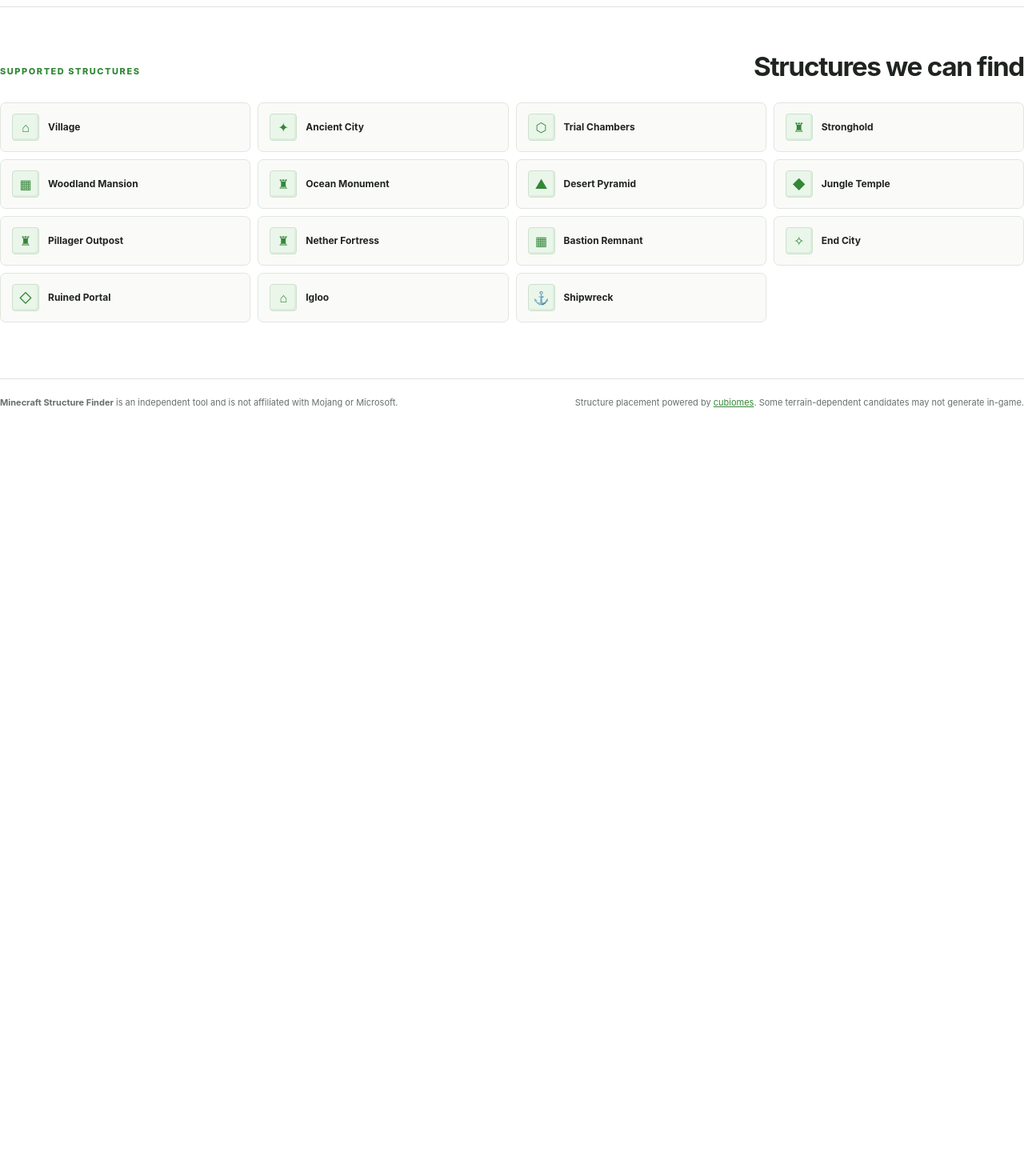
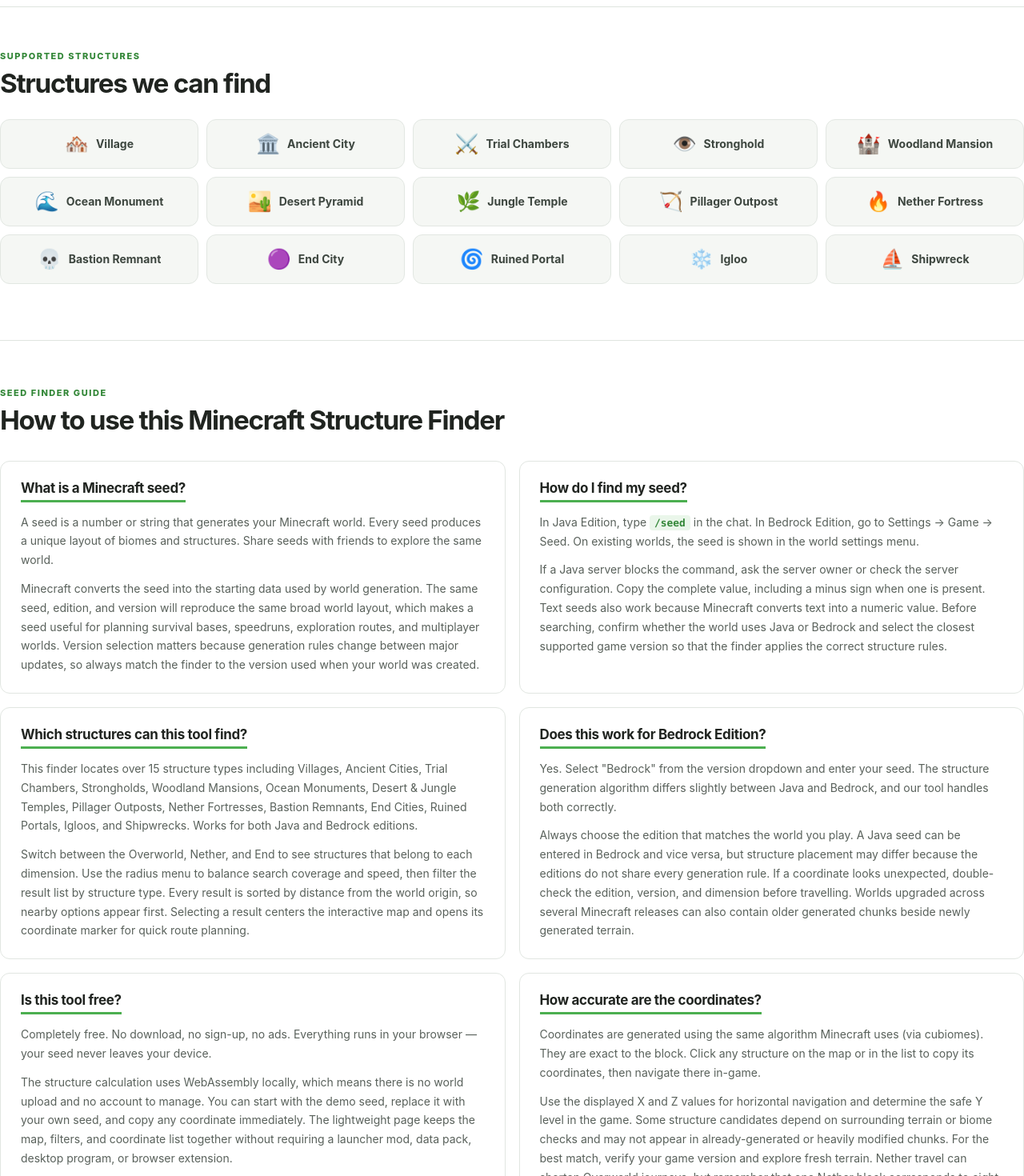
Before and after one commit to athena886/minecraftstructurefinder.com, a Next.js app: page / in a window 1280 px wide. Shown: the part 1300-2770 px from the top of the page at 80% size. Before the commit the page ends 1846 px from the top, so only its background shows below. Built offline with nearby package versions, Linux system fonts and the light colour scheme.

Commit message:
Complete P1 content and visual optimization

```diff
--- a/app/globals.css
+++ b/app/globals.css
@@ -25,7 +25,7 @@ a { color: inherit; }
 
 .intro { max-width: 1480px; margin: auto; padding: 46px 28px 34px; display: grid; grid-template-columns: minmax(280px, .72fr) minmax(680px, 1.28fr); gap: 46px; align-items: end; }
 .eyebrow, .toolbar-kicker { color: var(--green-dark); font-size: 11px; font-weight: 800; text-transform: uppercase; letter-spacing: .14em; margin: 0 0 10px; }
-h1 { font-size: clamp(36px, 4vw, 58px); letter-spacing: -.055em; line-height: .98; margin: 0; max-width: 620px; }
+h1 { font-family: "Minecraftia", "Pixelify Sans", "Press Start 2P", Inter, system-ui, sans-serif; font-size: clamp(36px, 4vw, 58px); letter-spacing: -.055em; line-height: .98; margin: 0; max-width: 620px; }
 .lede { font-size: 17px; color: var(--muted); line-height: 1.55; margin: 18px 0 0; max-width: 590px; }
 
 .search-panel { display: grid; grid-template-columns: minmax(230px, 1.4fr) minmax(150px, .75fr) minmax(292px, 1.12fr) auto; gap: 10px; align-items: end; padding: 14px; border: 1px solid var(--line); background: #fff; border-radius: 14px; box-shadow: var(--shadow); }
@@ -37,8 +37,9 @@ input[type="text"]:focus, select:focus { border-color: var(--green); box-shadow:
 .segmented input { position: absolute; opacity: 0; pointer-events: none; }
 .segmented label span { height: 38px; margin: 0; display: grid; place-items: center; border-radius: 6px; color: #5f6761; font-size: 12px; font-weight: 700; text-transform: none; letter-spacing: 0; }
 .segmented input:checked + span { color: var(--green-dark); background: #fff; box-shadow: 0 1px 5px rgba(32,45,33,.1); }
-#search-button { height: 48px; border: 0; border-radius: 9px; background: var(--green); color: #fff; padding: 0 18px; font-weight: 780; white-space: nowrap; display: flex; align-items: center; gap: 8px; justify-content: center; transition: background .15s, transform .15s; }
+#search-button { height: 48px; border: 0; border-radius: 9px; background: var(--green); color: #fff; padding: 0 18px; font-weight: 780; white-space: nowrap; display: flex; align-items: center; gap: 8px; justify-content: center; transition: background .15s, transform .15s ease, box-shadow .15s ease; }
 #search-button:hover { background: var(--green-dark); }
+.btn-primary:hover { transform: scale(1.03); box-shadow: 0 4px 16px rgba(76, 175, 80, .35); }
 #search-button:active { transform: translateY(1px); }
 #search-button:disabled { opacity: .65; cursor: wait; }
 .button-icon { font-size: 20px; }
@@ -94,14 +95,19 @@ input[type="text"]:focus, select:focus { border-color: var(--green); box-shadow:
 .structure-icon { width: 32px; height: 32px; border-radius: 8px; display: grid; place-items: center; color: #fff; font-size: 16px; }
 .result-meta { min-width: 0; }
 .result-meta strong { display: block; font-size: 13px; white-space: nowrap; text-overflow: ellipsis; overflow: hidden; }
+.structure-description { display: block; margin-top: 2px; color: var(--muted); font-size: 11px; line-height: 1.35; white-space: nowrap; text-overflow: ellipsis; overflow: hidden; }
 .coordinate { color: #4c554e; font: 700 12px/1.3 ui-monospace, SFMono-Regular, Menlo, monospace; margin-top: 3px; }
 .distance { display: block; color: var(--muted); font-size: 10px; margin-top: 2px; }
 .copy-button { border: 1px solid #d6ddd6; border-radius: 7px; background: #fff; color: #566058; padding: 7px; font-size: 11px; font-weight: 700; }
 .copy-button:hover { border-color: var(--green); color: var(--green-dark); }
+.related-tools { padding: 14px 13px 16px; display: flex; align-items: center; justify-content: center; flex-wrap: wrap; gap: 6px; border-top: 1px solid var(--line); background: #fafbf9; color: var(--muted); font-size: 12px; }
+.related-tools a { color: var(--green-dark); font-weight: 700; text-decoration: none; }
+.related-tools a:hover { text-decoration: underline; }
+.related-tools > span:nth-of-type(n+2) { color: var(--line); }
 
 .leaflet-control-attribution { display: none; }
 .leaflet-control-zoom { border: 1px solid #d4dad4 !important; border-radius: 4px !important; box-shadow: 0 5px 16px rgba(30,50,30,.1) !important; }
-.leaflet-control-zoom a { color: #3a493c !important; border-color: #e3e7e3 !important; }
+.leaflet-control-zoom a { color: #3a493c !important; border-color: #e3e7e3 !important; border-radius: 4px !important; }
 .leaflet-control-zoom a:first-child { border-radius: 3px 3px 0 0 !important; }
 .leaflet-control-zoom a:last-child { border-radius: 0 0 3px 3px !important; }
 .leaflet-popup-content-wrapper { border-radius: 10px !important; box-shadow: 0 12px 30px rgba(35,50,35,.18) !important; }
@@ -115,14 +121,22 @@ input[type="text"]:focus, select:focus { border-color: var(--green); box-shadow:
 .how-it-works li > span { flex: 0 0 32px; width: 32px; height: 32px; border: 2px solid #76bd79; border-radius: 3px; display: grid; place-items: center; background: var(--green); color: #fff; box-shadow: inset -3px -3px 0 rgba(28,102,33,.18), 3px 3px 0 #dcebdc; font-size: 12px; font-weight: 800; }
 .how-it-works li strong { font-size: 14px; }
 .how-it-works li p { color: var(--muted); font-size: 12px; line-height: 1.55; margin: 7px 0 0; }
-.structures-grid { max-width: 1424px; margin: 0 auto 70px; padding-top: 54px; border-top: 1px solid var(--line); }
-.structures-heading { display: flex; align-items: end; justify-content: space-between; margin-bottom: 25px; }
-.structures-heading .eyebrow { margin-bottom: 7px; }
-.structures-grid h2 { margin: 0; font-size: clamp(25px, 2.6vw, 36px); letter-spacing: -.04em; }
-.structures-grid .grid { display: grid; grid-template-columns: repeat(4, minmax(0, 1fr)); gap: 9px; }
-.structures-grid .grid > div { min-height: 62px; padding: 12px 14px; display: flex; align-items: center; gap: 11px; border: 1px solid #e0e6e0; border-radius: 7px; background: #fafbf9; }
-.structures-grid .grid span { width: 34px; height: 34px; flex: 0 0 34px; display: grid; place-items: center; border: 1px solid #cfe0cf; border-radius: 4px; background: var(--green-soft); color: var(--green-dark); box-shadow: inset -2px -2px 0 rgba(51,135,56,.08); font-size: 16px; }
-.structures-grid .grid strong { font-size: 12px; line-height: 1.25; }
+.structures-showcase, .faq-section { max-width: 1424px; margin: 0 auto; border-top: 1px solid var(--line); }
+.structures-showcase { padding: 54px 0 70px; }
+.structures-showcase h2, .faq-section h2 { margin: 0; font-size: clamp(25px, 2.6vw, 38px); letter-spacing: -.04em; }
+.structures-showcase .eyebrow, .faq-section .eyebrow { margin-bottom: 7px; }
+.structures-grid { margin-top: 25px; display: grid; grid-template-columns: repeat(5, minmax(0, 1fr)); gap: 10px; }
+.structure-card { min-height: 62px; padding: 12px 16px; display: flex; align-items: center; justify-content: center; gap: 9px; border: 1px solid #e2e7e2; border-radius: 12px; background: var(--soft); color: #3d463f; font-size: 14px; font-weight: 700; text-align: center; transition: transform .15s ease, box-shadow .15s ease; }
+.structure-card:hover { transform: translateY(-2px); box-shadow: 0 8px 20px rgba(33,49,35,.09); }
+.struct-icon { flex: 0 0 auto; font-size: 24px; line-height: 1; }
+.faq-section { padding: 58px 0 72px; }
+.faq-list { margin-top: 31px; display: grid; grid-template-columns: repeat(2, minmax(0, 1fr)); gap: 17px; }
+.faq-list article { padding: 23px 25px; border: 1px solid #e1e6e1; border-radius: 12px; background: #fff; }
+.faq-list article:last-child { grid-column: 1 / -1; }
+.faq-list h3 { width: fit-content; margin: 0 0 13px; padding-bottom: 5px; border-bottom: 3px solid var(--green); font-size: 17px; letter-spacing: -.02em; }
+.faq-list p { margin: 0; color: #59615b; font-size: 14px; line-height: 1.7; }
+.faq-list p + p { margin-top: 12px; }
+.faq-list code { padding: 2px 6px; border-radius: 4px; background: var(--green-soft); color: var(--green-dark); font-family: ui-monospace, SFMono-Regular, Menlo, monospace; font-size: .92em; font-weight: 700; }
 footer { max-width: 1424px; margin: auto; padding: 22px 0 36px; border-top: 1px solid var(--line); display: flex; justify-content: space-between; gap: 30px; color: var(--muted); font-size: 11px; }
 footer p { margin: 0; }
 footer a { color: var(--green-dark); }
@@ -134,8 +148,8 @@ footer a { color: var(--green-dark); }
   .map-panel { height: 620px; }
   .results-panel { min-height: 0; max-height: 580px; }
   .how-it-works { margin-left: 28px; margin-right: 28px; }
-  .structures-grid { margin-left: 28px; margin-right: 28px; }
-  .structures-grid .grid { grid-template-columns: repeat(3, minmax(0, 1fr)); }
+  .structures-showcase, .faq-section { margin-left: 28px; margin-right: 28px; }
+  .structures-grid { grid-template-columns: repeat(3, minmax(0, 1fr)); }
   footer { margin-left: 28px; margin-right: 28px; }
 }
 
@@ -161,9 +175,14 @@ footer a { color: var(--green-dark); }
   .results-panel { border-radius: 11px; max-height: 520px; }
   .how-it-works { margin: 58px 16px 0; padding: 40px 0; grid-template-columns: 1fr; gap: 30px; }
   .how-it-works ol { grid-template-columns: 1fr; gap: 22px; }
-  .structures-grid { margin: 0 16px 45px; padding-top: 38px; }
-  .structures-grid .grid { grid-template-columns: repeat(2, minmax(0, 1fr)); gap: 7px; }
-  .structures-grid .grid > div { min-height: 58px; padding: 10px; gap: 8px; }
-  .structures-grid .grid span { width: 30px; height: 30px; flex-basis: 30px; }
+  .structures-showcase, .faq-section { margin-left: 16px; margin-right: 16px; }
+  .structures-showcase { padding: 38px 0 45px; }
+  .structures-grid { grid-template-columns: repeat(2, minmax(0, 1fr)); gap: 7px; }
+  .structure-card { min-height: 58px; padding: 10px 8px; gap: 6px; font-size: 12px; }
+  .struct-icon { font-size: 21px; }
+  .faq-section { padding: 40px 0 50px; }
+  .faq-list { grid-template-columns: 1fr; gap: 11px; }
+  .faq-list article, .faq-list article:last-child { grid-column: auto; padding: 19px 17px; }
+  .faq-list p { font-size: 13px; }
   footer { margin: 0 16px; padding: 20px 0 30px; flex-direction: column; gap: 9px; }
 }
--- a/app/layout.tsx
+++ b/app/layout.tsx
@@ -5,7 +5,7 @@ export const metadata: Metadata = {
   metadataBase: new URL("https://minecraftstructurefinder.com"),
   title: "Minecraft Structure Finder - Find Any Structure by Seed",
   description:
-    "Free Minecraft Structure Finder. Enter any seed to instantly locate Villages, Ancient Cities, Trial Chambers, Strongholds and more. Works for Java and Bedrock. Like Chunkbase but focused on structures.",
+    "Free Minecraft Structure Finder. Enter any seed to find every village, stronghold, ancient city & more. Works for Java & Bedrock. No download.",
   alternates: { canonical: "/" },
   openGraph: {
     title: "Minecraft Structure Finder",
--- a/app/page.tsx
+++ b/app/page.tsx
@@ -3,7 +3,7 @@ import type { Metadata } from "next";
 export const metadata: Metadata = {
   title: "Minecraft Structure Finder - Find Any Structure by Seed",
   description:
-    "Free Minecraft Structure Finder. Enter any seed to instantly locate Villages, Ancient Cities, Trial Chambers, Strongholds and more. Works for Java and Bedrock. Like Chunkbase but focused on structures.",
+    "Free Minecraft Structure Finder. Enter any seed to find every village, stronghold, ancient city & more. Works for Java & Bedrock. No download.",
 };
 
 export default function Home() {
@@ -60,7 +60,7 @@ export default function Home() {
             </div>
           </div>
 
-          <button id="search-button" type="submit">
+          <button id="search-button" className="btn-primary" type="submit">
             <span className="button-icon" aria-hidden="true">⌖</span>
             <span>Find Structures</span>
           </button>
@@ -132,27 +132,78 @@ export default function Home() {
         </ol>
       </section>
 
-      <section className="structures-grid" aria-labelledby="structures-heading">
-        <div className="structures-heading">
+      <section className="structures-showcase" aria-labelledby="structures-heading">
+        <div className="container">
           <p className="eyebrow">Supported structures</p>
           <h2 id="structures-heading">Structures we can find</h2>
+          <div className="structures-grid">
+            <div className="structure-card"><span className="struct-icon" aria-hidden="true">🏘️</span><span>Village</span></div>
+            <div className="structure-card"><span className="struct-icon" aria-hidden="true">🏛️</span><span>Ancient City</span></div>
+            <div className="structure-card"><span className="struct-icon" aria-hidden="true">⚔️</span><span>Trial Chambers</span></div>
+            <div className="structure-card"><span className="struct-icon" aria-hidden="true">👁️</span><span>Stronghold</span></div>
+            <div className="structure-card"><span className="struct-icon" aria-hidden="true">🏰</span><span>Woodland Mansion</span></div>
+            <div className="structure-card"><span className="struct-icon" aria-hidden="true">🌊</span><span>Ocean Monument</span></div>
+            <div className="structure-card"><span className="struct-icon" aria-hidden="true">🏜️</span><span>Desert Pyramid</span></div>
+            <div className="structure-card"><span className="struct-icon" aria-hidden="true">🌿</span><span>Jungle Temple</span></div>
+            <div className="structure-card"><span className="struct-icon" aria-hidden="true">🏹</span><span>Pillager Outpost</span></div>
+            <div className="structure-card"><span className="struct-icon" aria-hidden="true">🔥</span><span>Nether Fortress</span></div>
+            <div className="structure-card"><span className="struct-icon" aria-hidden="true">💀</span><span>Bastion Remnant</span></div>
+            <div className="structure-card"><span className="struct-icon" aria-hidden="true">🟣</span><span>End City</span></div>
+            <div className="structure-card"><span className="struct-icon" aria-hidden="true">🌀</span><span>Ruined Portal</span></div>
+            <div className="structure-card"><span className="struct-icon" aria-hidden="true">❄️</span><span>Igloo</span></div>
+            <div className="structure-card"><span className="struct-icon" aria-hidden="true">⛵</span><span>Shipwreck</span></div>
+          </div>
         </div>
-        <div className="grid">
-          <div><span aria-hidden="true">⌂</span><strong>Village</strong></div>
-          <div><span aria-hidden="true">✦</span><strong>Ancient City</strong></div>
-          <div><span aria-hidden="true">⬡</span><strong>Trial Chambers</strong></div>
-          <div><span aria-hidden="true">♜</span><strong>Stronghold</strong></div>
-          <div><span aria-hidden="true">▦</span><strong>Woodland Mansion</strong></div>
-          <div><span aria-hidden="true">♜</span><strong>Ocean Monument</strong></div>
-          <div><span aria-hidden="true">▲</span><strong>Desert Pyramid</strong></div>
-          <div><span aria-hidden="true">◆</span><strong>Jungle Temple</strong></div>
-          <div><span aria-hidden="true">♜</span><strong>Pillager Outpost</strong></div>
-          <div><span aria-hidden="true">♜</span><strong>Nether Fortress</strong></div>
-          <div><span aria-hidden="true">▦</span><strong>Bastion Remnant</strong></div>
-          <div><span aria-hidden="true">✧</span><strong>End City</strong></div>
-          <div><span aria-hidden="true">◇</span><strong>Ruined Portal</strong></div>
-          <div><span aria-hidden="true">⌂</span><strong>Igloo</strong></div>
-          <div><span aria-hidden="true">⚓</span><strong>Shipwreck</strong></div>
+      </section>
+
+      <section className="faq-section" aria-labelledby="faq-heading">
+        <div className="container">
+          <p className="eyebrow">Seed finder guide</p>
+          <h2 id="faq-heading">How to use this Minecraft Structure Finder</h2>
+
+          <div className="faq-list">
+            <article>
+              <h3>What is a Minecraft seed?</h3>
+              <p>A seed is a number or string that generates your Minecraft world. Every seed produces a unique layout of biomes and structures. Share seeds with friends to explore the same world.</p>
+              <p>Minecraft converts the seed into the starting data used by world generation. The same seed, edition, and version will reproduce the same broad world layout, which makes a seed useful for planning survival bases, speedruns, exploration routes, and multiplayer worlds. Version selection matters because generation rules change between major updates, so always match the finder to the version used when your world was created.</p>
+            </article>
+
+            <article>
+              <h3>How do I find my seed?</h3>
+              <p>In Java Edition, type <code>/seed</code> in the chat. In Bedrock Edition, go to Settings → Game → Seed. On existing worlds, the seed is shown in the world settings menu.</p>
+              <p>If a Java server blocks the command, ask the server owner or check the server configuration. Copy the complete value, including a minus sign when one is present. Text seeds also work because Minecraft converts text into a numeric value. Before searching, confirm whether the world uses Java or Bedrock and select the closest supported game version so that the finder applies the correct structure rules.</p>
+            </article>
+
+            <article>
+              <h3>Which structures can this tool find?</h3>
+              <p>This finder locates over 15 structure types including Villages, Ancient Cities, Trial Chambers, Strongholds, Woodland Mansions, Ocean Monuments, Desert &amp; Jungle Temples, Pillager Outposts, Nether Fortresses, Bastion Remnants, End Cities, Ruined Portals, Igloos, and Shipwrecks. Works for both Java and Bedrock editions.</p>
+              <p>Switch between the Overworld, Nether, and End to see structures that belong to each dimension. Use the radius menu to balance search coverage and speed, then filter the result list by structure type. Every result is sorted by distance from the world origin, so nearby options appear first. Selecting a result centers the interactive map and opens its coordinate marker for quick route planning.</p>
+            </article>
+
+            <article>
+              <h3>Does this work for Bedrock Edition?</h3>
+              <p>Yes. Select &quot;Bedrock&quot; from the version dropdown and enter your seed. The structure generation algorithm differs slightly between Java and Bedrock, and our tool handles both correctly.</p>
+              <p>Always choose the edition that matches the world you play. A Java seed can be entered in Bedrock and vice versa, but structure placement may differ because the editions do not share every generation rule. If a coordinate looks unexpected, double-check the edition, version, and dimension before travelling. Worlds upgraded across several Minecraft releases can also contain older generated chunks beside newly generated terrain.</p>
+            </article>
+
+            <article>
+              <h3>Is this tool free?</h3>
+              <p>Completely free. No download, no sign-up, no ads. Everything runs in your browser — your seed never leaves your device.</p>
+              <p>The structure calculation uses WebAssembly locally, which means there is no world upload and no account to manage. You can start with the demo seed, replace it with your own seed, and copy any coordinate immediately. The lightweight page keeps the map, filters, and coordinate list together without requiring a launcher mod, data pack, desktop program, or browser extension.</p>
+            </article>
+
+            <article>
+              <h3>How accurate are the coordinates?</h3>
+              <p>Coordinates are generated using the same algorithm Minecraft uses (via cubiomes). They are exact to the block. Click any structure on the map or in the list to copy its coordinates, then navigate there in-game.</p>
+              <p>Use the displayed X and Z values for horizontal navigation and determine the safe Y level in the game. Some structure candidates depend on surrounding terrain or biome checks and may not appear in already-generated or heavily modified chunks. For the best match, verify your game version and explore fresh terrain. Nether travel can shorten Overworld journeys, but remember that one Nether block corresponds to eight Overworld blocks.</p>
+            </article>
+
+            <article>
+              <h3>What&apos;s the difference between this and Chunkbase?</h3>
+              <p>Chunkbase&apos;s Seed Map shows biomes and slime chunks alongside structures. This tool focuses exclusively on structures — faster to load, simpler to use, and gives you a clean coordinate list alongside the map. If you just want to find structures quickly, this is the tool for you.</p>
+              <p>The focused layout is designed for one task: enter a Minecraft seed, choose the correct world settings, and find useful destinations. The map gives spatial context while the list makes coordinates easy to scan and copy on a phone, tablet, or desktop. Because biome coloring and unrelated overlays are omitted, structure markers stay readable even when a large search radius returns hundreds of possible locations.</p>
+            </article>
+          </div>
         </div>
       </section>
 
@@ -162,7 +213,7 @@ export default function Home() {
       </footer>
 
       <script src="/vendor/leaflet.js" defer />
-      <script type="module" src="/js/app.js?v=20260804-visual" />
+      <script type="module" src="/js/app.js?v=20260804-p1" />
     </main>
   );
 }
--- a/public/js/app.js
+++ b/public/js/app.js
@@ -1,6 +1,6 @@
 import { findStructures } from "./wasm-loader.js";
 import { initMap, setMarkers, focusMarker, resetMap } from "./map.js";
-import { renderResults, setLoading, showMessage } from "./ui.js";
+import { renderResults, setLoading, showMessage } from "./ui.js?v=20260804-p1";
 
 const form = document.querySelector("#search-form");
 const seedInput = document.querySelector("#seed-input");
```
Also changed, not shown: public/js/structures.js (+16 -16 lines), public/js/ui.js (+12 -3 lines), 1 other file (tests, documents, lock files or other folders).
